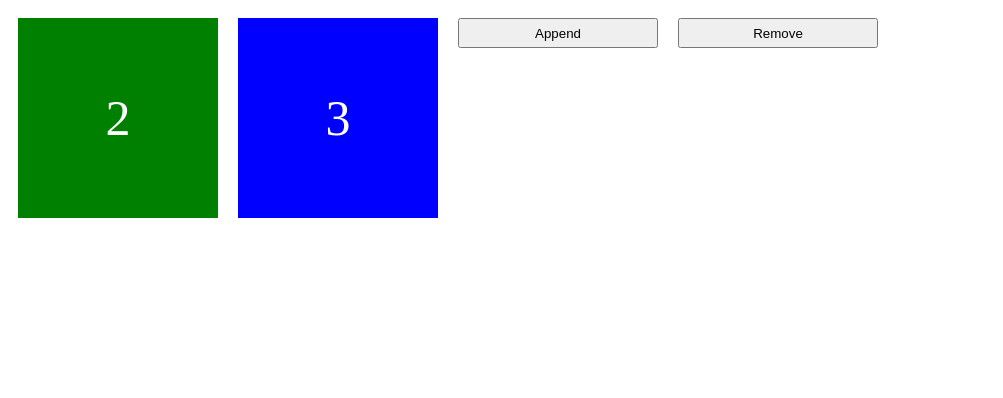
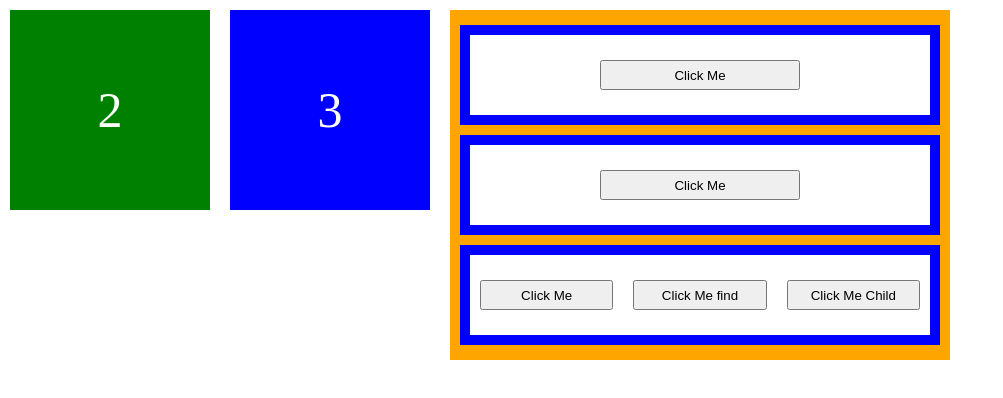
Before and after one commit to By-Kimhy/learn-jquery, a plain HTML site: page test2/index.html in a window 1280 px wide. Shown: the whole page, without its empty margins (0-1003 px from the left). Drawn offline with nearby package versions, Linux system fonts and the light colour scheme.

Commit message:
parent parents find children eq

```diff
--- a/test2/index.html
+++ b/test2/index.html
@@ -11,8 +11,30 @@
 <body>
     <div class="box2">2</div>
     <div class="box3">3</div>
-    <input type="button" value="Append" id="btn1">
+
+    <div class="item-box">
+        <div class="box10">
+            <div class="box11">
+                <input type="button" value="Click Me" class="aa">
+            </div>
+        </div>
+        <div class="box10">
+            <div class="box11">
+                <input type="button" value="Click Me" class="aa">
+            </div>
+        </div>
+        <div class="box10">
+            <div class="box11">
+                <input type="button" value="Click Me" class="aa">
+                <input type="button" value="Click Me find" id="aa">
+                <input type="button" value="Click Me Child" id="bb">
+            </div>
+        </div>
+    </div>
+    <!-- <input type="button" value="Append" id="btn1">
     <input type="button" value="Remove" id="btnRemove">
+    <input type="button" value="AddClass" id="btnAddClass">
+    <input type="button" value="RemoveClass" id="btnRemoveClass"> -->
 
     <script src="index.js"></script>
 </body>
--- a/test2/index.js
+++ b/test2/index.js
@@ -1,6 +1,7 @@
 $(document).ready(function(){
     var body=$('body');
     var i=0;
+    // prepend() append() before() after()
     $("#btn1").click(function(){
         i++;
         var box= '<div class="box">'+i+'</div>';
@@ -9,8 +10,36 @@ $(document).ready(function(){
         $('.box2').before(box);
         // $('.box2').after(box);
     })
+    // remove() empty()
     $("#btnRemove").click(function(){
         // $('.box3').remove();
         $('.box3').empty();
     });
+
+    // addClass()
+    $("#btnAddClass").click(function(){
+        $('.box2').addClass('box4');
+    });
+    //removeClass()
+    $("#btnRemoveClass").click(function(){
+        $('.box2').removeClass('box4');
+    });
+    // parent() parents()
+    $(".aa").click(function(){
+        // $(this).parent().css('background-color','black');
+        $(this).parents('.box10').css('background-color','green');
+    })
+
+    // find and children use in the same way but the difference is
+    // find() will search for all the children and grandchildren of the selected element,
+    // while children() will only search for the immediate children of the selected element.
+
+    // find() eq()
+    $("#aa").click(function(){
+        $(this).parents('.item-box').find('.box10').eq(0).css('background-color','grey');
+    })
+    // children() eq()
+    $("#bb").click(function(){
+        $(this).parents('.item-box').children('.box10').eq(0).css('background-color','yellow');
+    })
 })
--- a/test2/style.css
+++ b/test2/style.css
@@ -1,3 +1,8 @@
+*{
+    margin: 0;
+    padding: 0;
+    box-sizing: border-box;
+}
 .box{
     width: 200px;
     height: 200px;
@@ -34,6 +39,15 @@
     text-align: center;
 }
 
+.box4{
+    width: 250px;
+    height: 250px;
+    background-color: yellow;
+    font-size: 60px;
+    display: flex;
+    justify-content: center;
+    color: black;
+}
 
 input{
     width: 200px;
@@ -41,3 +55,30 @@ input{
     margin: 10px;
     float: left;
 }
+
+.item-box {
+    width: 500px;
+    background-color: orange;
+    margin: 10px;
+    padding: 10px;
+    float: left;
+}
+
+.item-box .box10 {
+    background-color: blue;
+    width: 100%;
+    margin: 5px 0;
+    padding: 10px;
+    height: 100px;
+    float: left;
+}
+
+.item-box .box10 .box11 {
+    width: 100%;
+    height: 100%;
+    background-color: white;
+    float: left;
+    display: flex;
+    justify-content: center;
+    align-items: center;
+}
```
